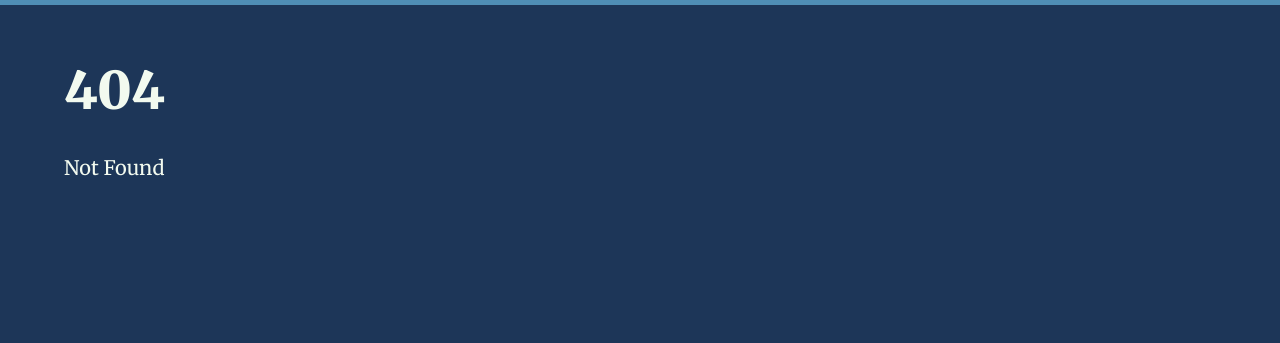
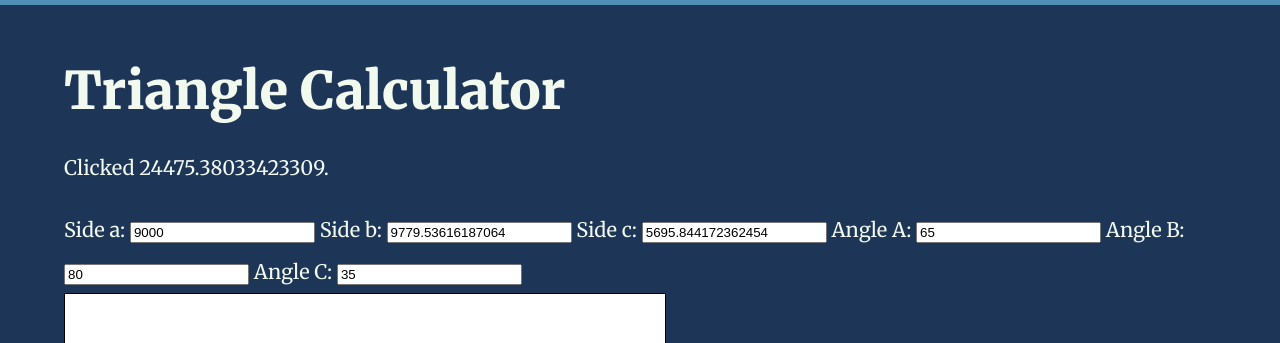
Before and after one commit to brentdanley/brentdanley_svelte, a SvelteKit app: page /triangles in a window 1280 px wide. Before the commit this address had no page. Shown: the part 136-479 px from the top of the page. Built offline with nearby package versions, Linux system fonts and the light colour scheme.

Commit message:
Starts triangle component

```diff
--- /dev/null
+++ b/src/routes/triangles/+page.svelte
@@ -0,0 +1,179 @@
+<script lang="ts">
+	/**
+	 * This is a simple Svelte component that calculates the angles of a triangle
+	 * given the lengths of its sides, or the lengths of its sides given the angles.
+	 *
+	 * It also draws a triangle on a canvas.
+	 *
+	 * When the user changes a side or angle, determine if there's enough information to draw a triangle. In addition to calculating sides and angles, calculate the canvas points for each corner of the triangle.
+	 */
+	import { onMount } from 'svelte';
+
+	const degToRad = (deg: number): number => deg * (Math.PI / 180);
+
+	// Triangle definitions
+	let A: number = 65;
+	let B: number = 80;
+	let C: number = 180 - A - B;
+	let a: number = 9000;
+	let b: number = (a / Math.sin(degToRad(A))) * Math.sin(degToRad(B));
+	let c: number = (a / Math.sin(degToRad(A))) * Math.sin(degToRad(C));
+
+	const canvasDimensions = { width: 600, height: 600 };
+	const longest = Math.max(a, b, c);
+	const triangleScale: number = (canvasDimensions.width * 0.8) / longest;
+
+	// Triangle origin is angle A in the bottom left corner, with triangle centered in the middle of the canvas.
+	const triangleHeight: number = Math.sin(degToRad(C)) * c * triangleScale;
+	const triangleWidth: number = Math.cos(degToRad(C)) * a * triangleScale;
+	// The origin of the triangle is the B angle, and the x is left if angle B is acute. Otherwise, the x has to be offset so C is at the right
+	const triangleOrigin: [number, number] = [
+		(canvasDimensions.width - triangleWidth) / 2,
+		triangleHeight + (canvasDimensions.height - triangleHeight) / 2
+	];
+
+	console.log('triangleOrigin', triangleOrigin);
+	console.log('triangleHeight', triangleHeight);
+	console.log('triangleWidth', triangleWidth);
+
+	// Draw the triangle, beginning with B, then C, finally A with B at the bottom left, C at the bottom right, and A at the top.
+	let triangleCoords: { A: [number, number]; B: [number, number]; C: [number, number] } = {
+		A: [
+			triangleOrigin[0] + Math.cos(degToRad(B)) * c * triangleScale,
+			triangleOrigin[1] - Math.sin(degToRad(B)) * c * triangleScale
+		],
+		B: [triangleOrigin[0], triangleOrigin[1]],
+		C: [triangleOrigin[0] + a * triangleScale, triangleOrigin[1]]
+	};
+	let sideLabelCoords: { A: [number, number]; B: [number, number]; C: [number, number] } = {
+		a: [triangleOrigin[0] + (a * triangleScale) / 2, triangleOrigin[1]],
+		b: [
+			triangleCoords.C[0] - Math.cos(degToRad(C)) * ((b * triangleScale) / 2),
+			triangleCoords.C[1] - Math.sin(degToRad(C)) * ((b * triangleScale) / 2)
+		],
+		c: [
+			triangleCoords.B[0] + Math.cos(degToRad(B)) * ((c * triangleScale) / 2),
+			triangleCoords.B[1] - Math.sin(degToRad(B)) * ((c * triangleScale) / 2)
+		]
+	};
+
+	let clicked: number = 0;
+
+	let canvas;
+	let ctx;
+
+	onMount(() => {
+		ctx = canvas.getContext('2d');
+		drawTriangle();
+	});
+
+	$: {
+		if (a && b && c) {
+			// calculate angles from sides
+			clicked = a + b + c;
+		} else if (A && B && C) {
+			// calculate sides from angles
+			clicked = A + B + C;
+		}
+	}
+
+	const handleSideChange = (event: Event) => {
+		const target = event.target as HTMLInputElement;
+		const value = parseFloat(target.value);
+		if (target.name === 'a') {
+			a = value;
+		} else if (target.name === 'b') {
+			b = value;
+		} else if (target.name === 'c') {
+			c = value;
+		}
+		drawTriangle();
+	};
+
+	const handleAngleChange = (event: Event) => {
+		const target = event.target as HTMLInputElement;
+		const value = parseFloat(target.value);
+		if (target.name === 'A') {
+			A = value;
+		} else if (target.name === 'B') {
+			B = value;
+		} else if (target.name === 'C') {
+			C = value;
+		}
+	};
+
+	const drawTriangle = () => {
+		ctx.strokeStyle = 'magenta';
+		ctx.clearRect(0, 0, canvas.width, canvas.height);
+		// Draw side a
+		ctx.beginPath();
+		ctx.moveTo(triangleCoords.A[0], triangleCoords.A[1]);
+		ctx.lineTo(triangleCoords.B[0], triangleCoords.B[1]);
+		ctx.lineTo(triangleCoords.C[0], triangleCoords.C[1]);
+		ctx.closePath();
+		ctx.stroke();
+
+		ctx.font = '18px Arial black';
+		// Draw angle labels
+		ctx.fillText(`A: ${A.toFixed(0)}º`, triangleCoords.A[0], triangleCoords.A[1]);
+		ctx.fillText(`B: ${B.toFixed(0)}º`, triangleCoords.B[0], triangleCoords.B[1]);
+		ctx.fillText(`C: ${C.toFixed(0)}º`, triangleCoords.C[0], triangleCoords.C[1]);
+
+		// Draw side labels
+		ctx.fillText(`a: ${a.toFixed(2)}`, sideLabelCoords.a[0], sideLabelCoords.a[1]);
+		ctx.fillText(`b: ${b.toFixed(2)}`, sideLabelCoords.b[0], sideLabelCoords.b[1]);
+		ctx.fillText(`c: ${c.toFixed(2)}`, sideLabelCoords.c[0], sideLabelCoords.c[1]);
+
+		ctx.textAlign = 'center'; // alignment
+		ctx.textBaseline = 'middle';
+	};
+</script>
+
+<h1>Triangle Calculator</h1>
+
+<div>
+	<p>Clicked {clicked}.</p>
+	<label>
+		Side a:
+		<input type="number" bind:value={a} on:change={handleSideChange} />
+	</label>
+
+	<label>
+		Side b:
+		<input type="number" bind:value={b} on:change={handleSideChange} />
+	</label>
+
+	<label>
+		Side c:
+		<input type="number" bind:value={c} on:change={handleSideChange} />
+	</label>
+
+	<label>
+		Angle A:
+		<input type="number" bind:value={A} on:change={handleAngleChange} />
+	</label>
+
+	<label>
+		Angle B:
+		<input type="number" bind:value={B} on:change={handleAngleChange} />
+	</label>
+
+	<label>
+		Angle C:
+		<input type="number" bind:value={C} on:change={handleAngleChange} />
+	</label>
+</div>
+
+<canvas
+	class="canvas"
+	bind:this={canvas}
+	width={canvasDimensions.width}
+	height={canvasDimensions.height}
+/>
+
+<style lang="scss">
+	.canvas {
+		border: 1px solid black;
+		background-color: white;
+	}
+</style>
```
Also changed, not shown: 1 other file (tests, documents, lock files or other folders).
